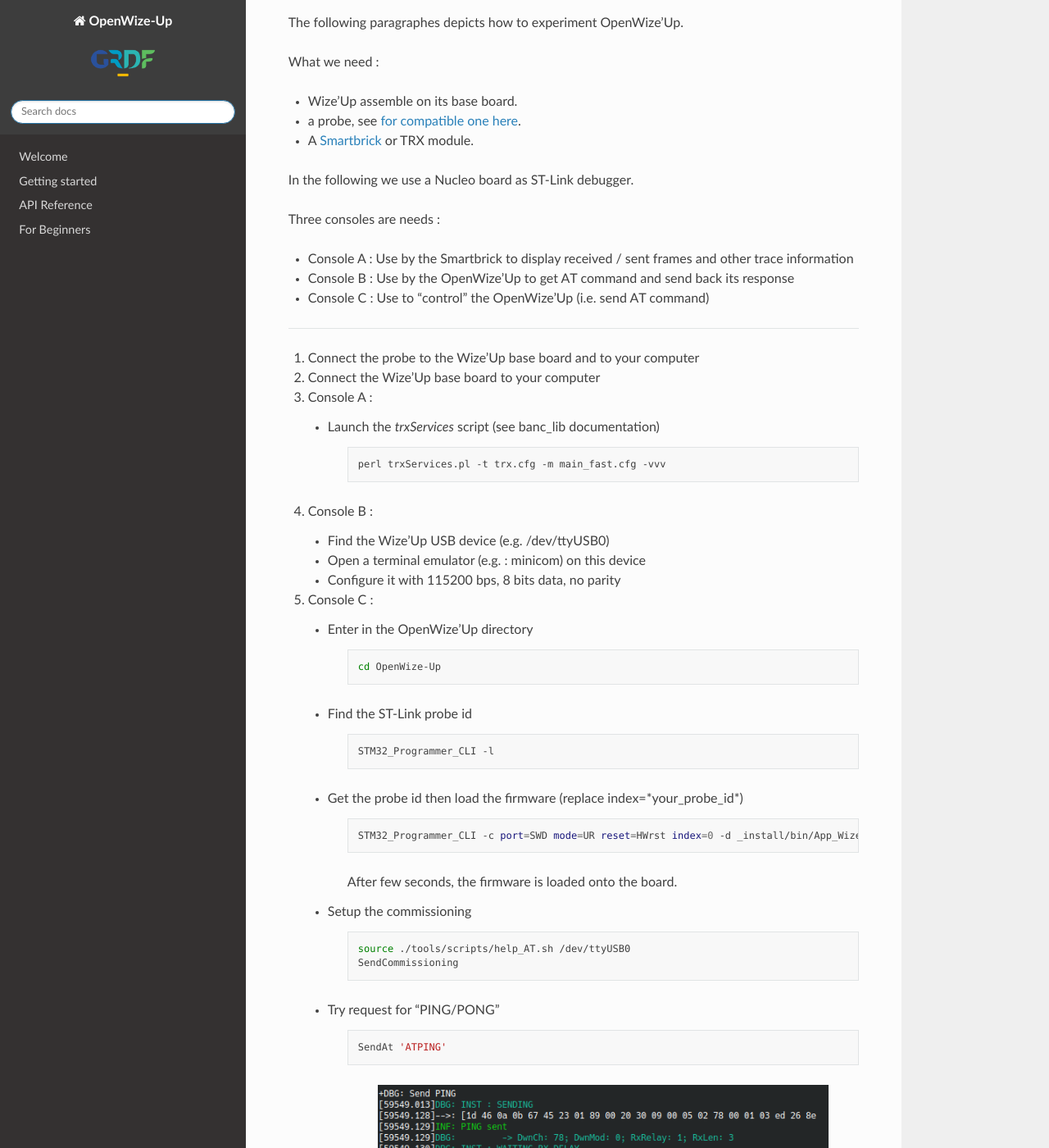
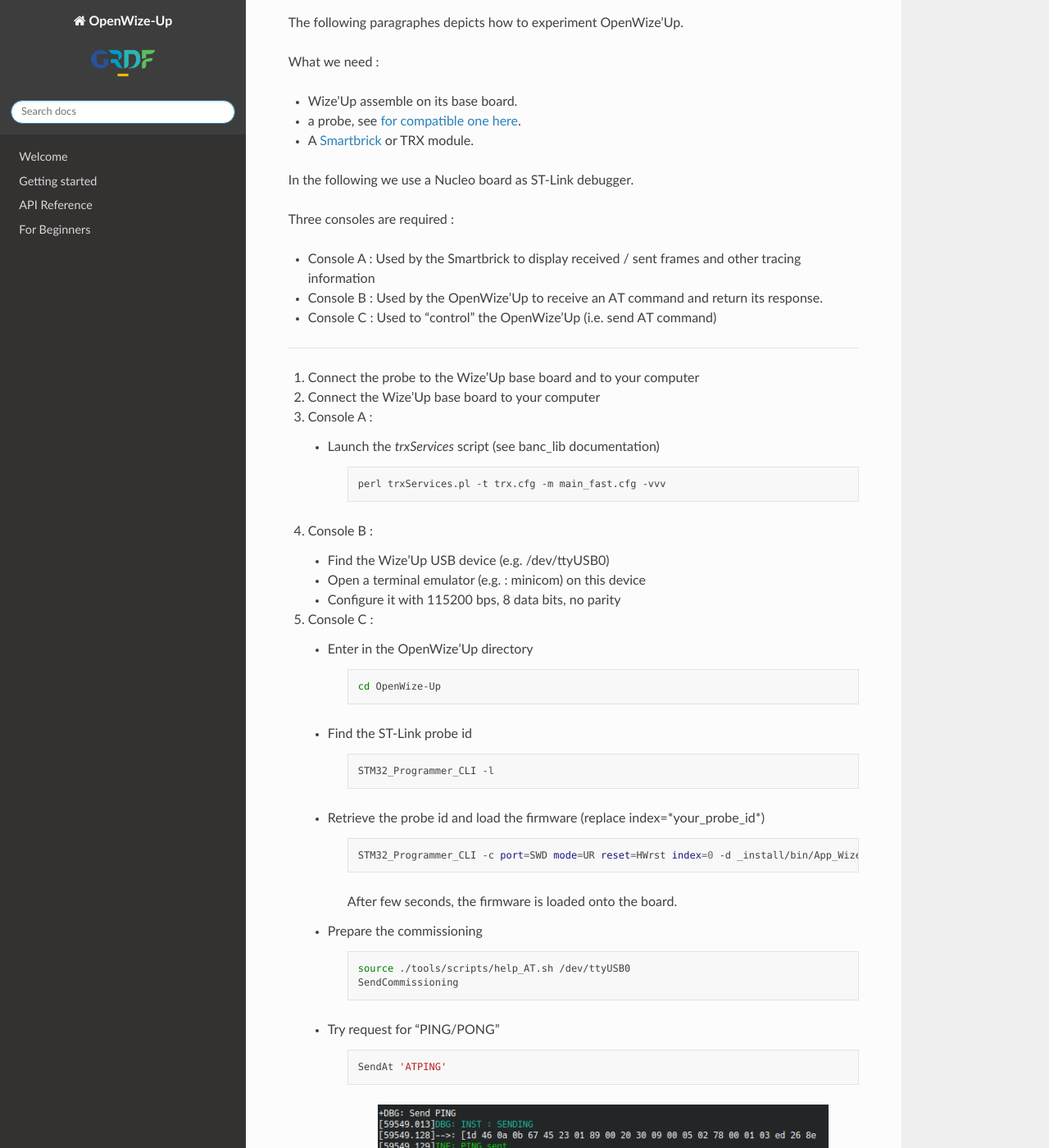
Before and after one commit to WizeEveryWhere/OpenWize-Up, a Sphinx documentation site: the page built from docs/getting_started/first_step.rst, in a window 1280 px wide and 1400 px high, scrolled down 979 px. Shown: the whole window at 82% size. Built offline with Sphinx 7.4.7 and the Read the Docs theme 2.0.0, drawn with Linux system fonts in a browser that asks for light colours; some of the changed text lies outside the part shown.

Commit message:
[DOC] Spelling correction

```diff
--- a/docs/getting_started/first_step.rst
+++ b/docs/getting_started/first_step.rst
@@ -61,11 +61,11 @@
 
 In the following we use a Nucleo board as ST-Link debugger.
 
-Three consoles are needs :
+Three consoles are required :
 
-- Console A : Use by the Smartbrick to display received / sent frames and other trace information
-- Console B : Use by the OpenWize'Up to get AT command and send back its response
-- Console C : Use to "control" the OpenWize'Up (i.e. send AT command)
+- Console A : Used by the Smartbrick to display received / sent frames and other tracing information
+- Console B : Used by the OpenWize'Up to receive an AT command and return its response.
+- Console C : Used to "control" the OpenWize'Up (i.e. send AT command)
 
 **************
 
@@ -83,7 +83,7 @@
 
    - Find the Wize'Up USB device (e.g. /dev/ttyUSB0)
    - Open a terminal emulator (e.g. : minicom) on this device
-   - Configure it with 115200 bps, 8 bits data, no parity
+   - Configure it with 115200 bps, 8 data bits, no parity
 
 #. Console C :
 
@@ -99,7 +99,7 @@
 
          STM32_Programmer_CLI -l
 
-   - Get the probe id then load the firmware (replace index=*your_probe_id*)
+   - Retrieve the probe id and load the firmware (replace index=*your_probe_id*)
 
       .. code-block:: bash
 
@@ -107,7 +107,7 @@
 
       After few seconds, the firmware is loaded onto the board.
 
-   - Setup the commissioning
+   - Prepare the commissioning
 
       .. code-block:: bash
 
@@ -143,14 +143,14 @@
          :width: 88 %
          :align: center
 
-         Console B : OpenWize'Up on DATA with received COMMAND and send RESPONSE.
+         Console B : OpenWize'Up on DATA with received COMMAND and sends RESPONSE.
 
 
       .. figure:: ../pics/Console_trxService_DataCommandResponse.png
          :width: 100 %
          :align: center
 
-         Console A : trxServices on DATA with received COMMAND and send RESPONSE.
+         Console A : trxServices on DATA with received COMMAND and sends RESPONSE.
 
 
 
```
Also changed, not shown: other parts of docs/getting_started/first_step.rst (+4 -4 lines).
